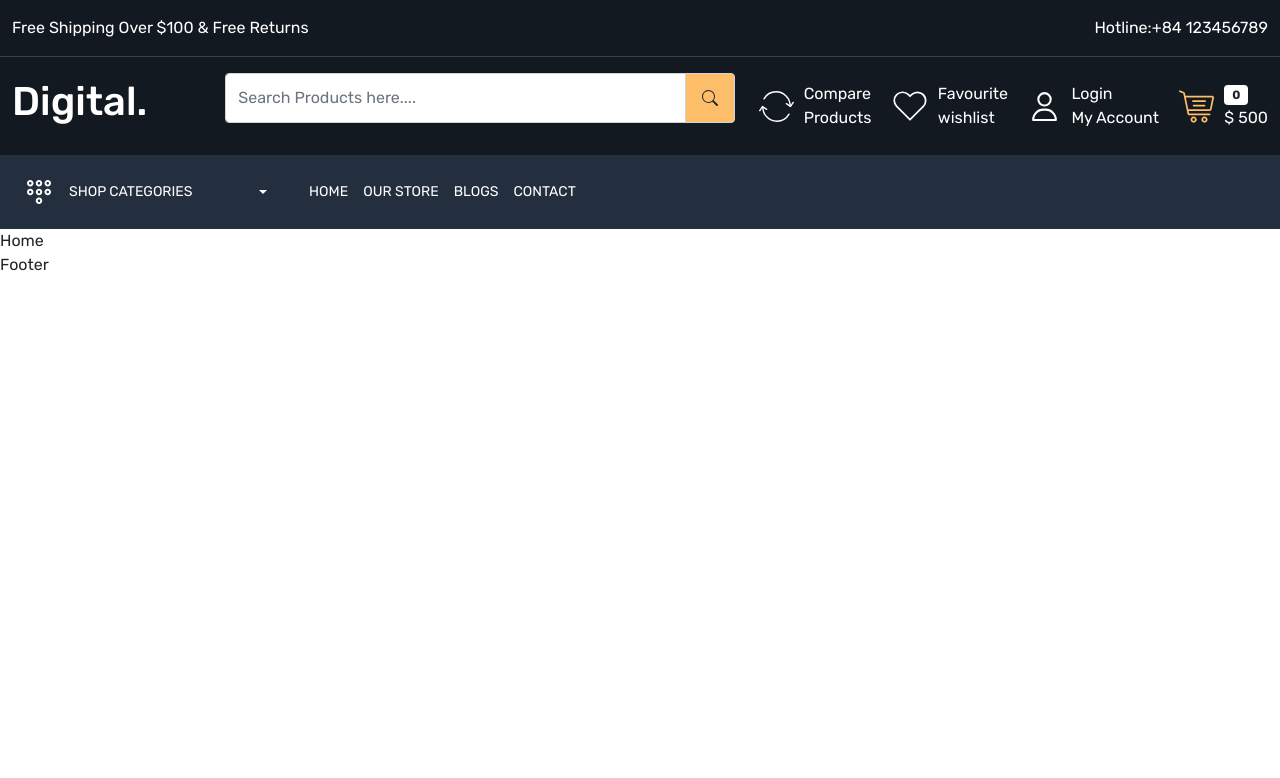
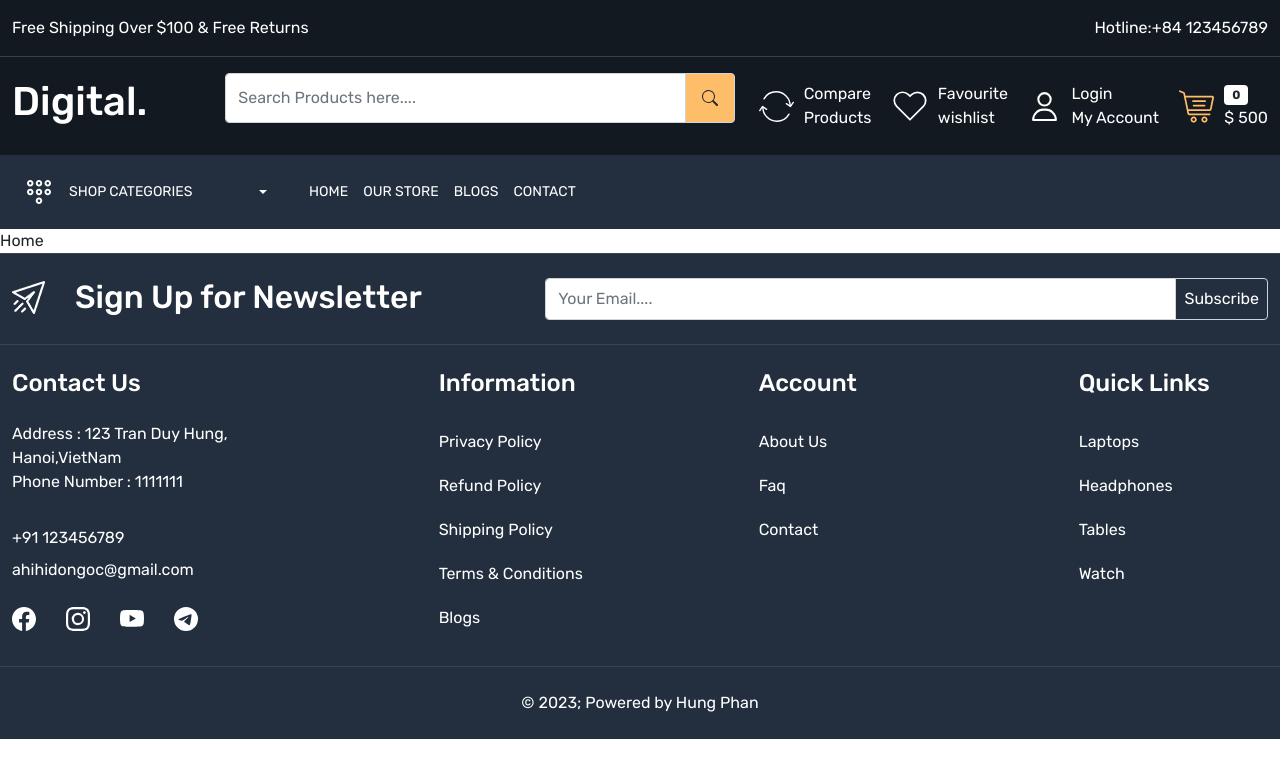
Before and after one commit to hungphan2001/digital-ecommerce, a React (Create React App) app: page / in a window 1280 px wide. Shown: the top 778 px of the page. Built offline with nearby package versions, Linux system fonts and the light colour scheme.

Commit message:
create footer page
Signed-off-by: Hưng Phan <phandinhhungvp2001@gmail.com>

```diff
--- a/src/App.css
+++ b/src/App.css
@@ -93,3 +93,21 @@
 }
 
 /* Header Part End  */
+
+/* footer */
+
+footer{
+  background-color: var(--color-232f3e);
+}
+
+footer:not(:first-child){
+  border-top: 1px solid rgba(255, 255, 255, 0.1);
+}
+
+footer .input-group-text{
+  background-color: var(--color-232f3e);
+  color:white;
+  padding: 8px 17px;
+}
+
+/* footer */
--- a/src/components/Footer.js
+++ b/src/components/Footer.js
@@ -1,8 +1,97 @@
 import React from 'react'
-
+import { Link } from 'react-router-dom'
+import { BsFacebook, BsInstagram, BsYoutube, BsTelegram } from 'react-icons/bs'
 const Footer = () => {
   return (
-    <div>Footer</div>
+    <>
+      <footer className='py-4'>
+        <div className="container-xxl">
+          <div className="row">
+            <div className="col-5">
+              <div className="footer-top-data gap-30 d-flex align-items-center">
+                <img src="images/newsletter.png" alt="newsletter" />
+                <h2 className=' mb-0 text-white'>Sign Up for Newsletter</h2>
+              </div>
+            </div>
+            <div className="col-7">
+              <div className="input-group">
+                <input type="text"
+                  className="form-control py-1"
+                  placeholder="Your Email...."
+                  aria-label="Your Email...."
+                  aria-describedby="basic-addon2" />
+                <span className="input-group-text p-2" id="basic-addon2">Subscribe</span>
+              </div>
+            </div>
+          </div>
+        </div>
+      </footer>
+      <footer className='py-4'>
+        <div className="container-xxl">
+          <div className="row">
+            <div className="col-4">
+              <h4 className='text-white mb-4'>Contact Us</h4>
+              <div className='footer-links d-flex flex-column'>
+                <address className='text-white fs-6'>
+                  Address : 123 Tran Duy Hung, <br></br>Hanoi,VietNam <br />
+                  Phone Number : 1111111
+                </address>
+                <a href='tel:+91 123456789' className='mt-3 d-block md-1 text-white'>+91 123456789</a>
+                <a href='mailto:ahihidongoc@gmail.com' className='mt-2 d-block md-0 text-white'>ahihidongoc@gmail.com</a>
+                <div className="social icons d-flex align-items-center gap-30 mt-4">
+                  <a className='text-white'
+                  href=""><BsFacebook className='fs-4' /></a>
+                  <a className='text-white'
+                  href=""><BsInstagram className='fs-4' /></a>
+                  <a className='text-white'
+                  href=""><BsYoutube className='fs-4' /></a>
+                  <a className='text-white'
+                  href=""><BsTelegram className='fs-4' /></a>
+                </div>
+              </div>
+            </div>
+            <div className="col-3">
+              <h4 className='text-white mb-4'>Information</h4>
+              <div className='footer-links d-flex flex-column'>
+                <Link className='text-white py-2 mb-1'>Privacy Policy</Link>
+                <Link className='text-white py-2 mb-1'>Refund Policy</Link>
+                <Link className='text-white py-2 mb-1'>Shipping Policy</Link>
+                <Link className='text-white py-2 mb-1'>Terms & Conditions</Link>
+                <Link className='text-white py-2 mb-1'>Blogs</Link>
+              </div>
+            </div>
+            <div className="col-3">
+              <h4 className='text-white mb-4'>Account</h4>
+              <div className='footer-links d-flex flex-column'>
+                <Link className='text-white py-2 mb-1'>About Us</Link>
+                <Link className='text-white py-2 mb-1'>Faq</Link>
+                <Link className='text-white py-2 mb-1'>Contact</Link>
+              </div>
+            </div>
+            <div className="col-2">
+              <h4 className='text-white mb-4'>Quick Links</h4>
+              <div className='footer-links d-flex flex-column'>
+                <Link className='text-white py-2 mb-1'>Laptops</Link>
+                <Link className='text-white py-2 mb-1'>Headphones</Link>
+                <Link className='text-white py-2 mb-1'>Tables</Link>
+                <Link className='text-white py-2 mb-1'>Watch</Link>
+              </div>
+            </div>
+          </div>
+        </div>
+      </footer>
+      <footer className='py-4'>
+        <div className="container-xxl">
+          <div className="row">
+            <div className="col-12">
+              <div className="text-center mb-0 text-white">
+                &copy; {new Date().getFullYear()}; Powered by Hung Phan
+              </div>
+            </div>
+          </div>
+        </div>
+      </footer>
+    </>
   )
 }
 
```
